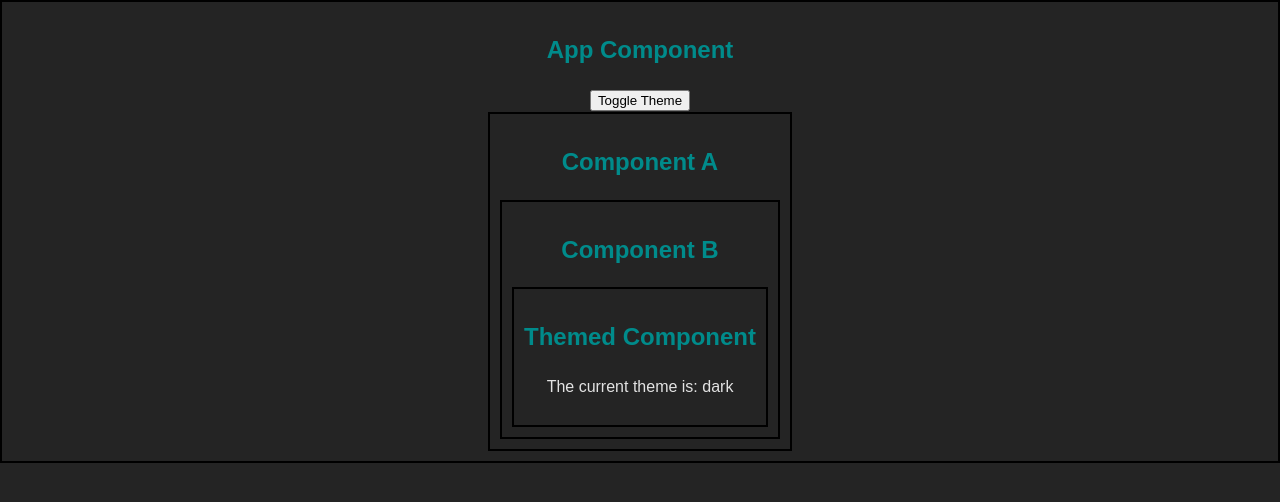
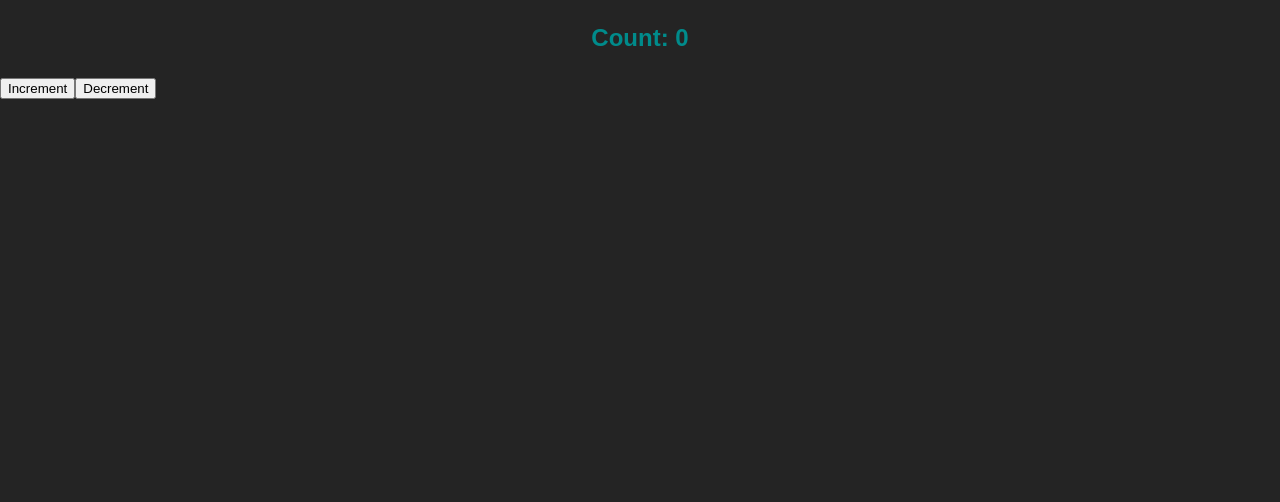
Before and after one commit to gjuanillo/react-refreshers, a React (Vite) app: page / in a window 1280 px wide. Shown: the top 502 px of the page. Built offline with nearby package versions, Linux system fonts and the light colour scheme.

Commit message:
Custom Hooks

```diff
--- a/src/App.tsx
+++ b/src/App.tsx
@@ -1,39 +1,15 @@
-import { ThemeContext } from './ThemeContext';
 import './App.css'
-import ComponentA from './ComponentA';
-import { useState } from 'react';
+import useCounter from './useCounter';
 
 function App() {
-    type Theme = 'light' | 'dark';
-    const [theme, setTheme] = useState<Theme>('dark');
-
-    const toggleTheme = (): void => {
-        setTheme(prev => (prev === 'light' ? 'dark' : 'light'));
-    }
-
-    const changeBackground = (theme: Theme): string => {
-        return theme === 'light' ? '#e3d1cd' : '#242424'
-    }
-
-    const containerStyle = {
-        border: '2px solid black',
-        padding: '10px',
-        justifyItems: 'center',
-        backgroundColor: changeBackground(theme)
-    }
-
+    const {count, increment, decrement} = useCounter();
     return (
         <>
-        <ThemeContext.Provider value={theme}>
-            <div style={containerStyle}>
-                <h2>App Component</h2>
-                <button onClick={toggleTheme}>Toggle Theme</button>
-                <ComponentA />
-            </div>
-        </ThemeContext.Provider>
+            <h2>Count: {count}</h2>
+            <button onClick={increment}>Increment</button>
+            <button onClick={decrement}>Decrement</button>
         </>
     )
-
 }
 
 export default App;
--- /dev/null
+++ b/src/useCounter.tsx
@@ -0,0 +1,10 @@
+import { useState } from "react";
+
+function useCounter() {
+    const [count, setCount] = useState<number>(0);
+    const increment = () => setCount(count+1);
+    const decrement = () => setCount(count-1);
+    return {count, increment, decrement}
+}
+
+export default useCounter;
```
